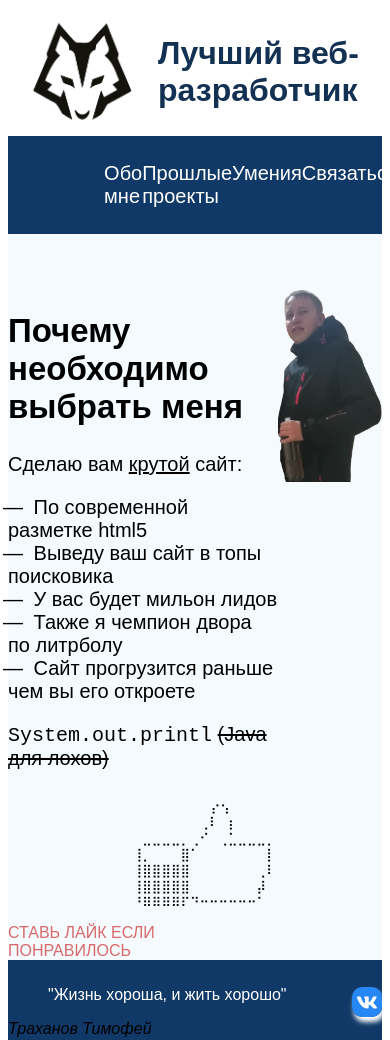
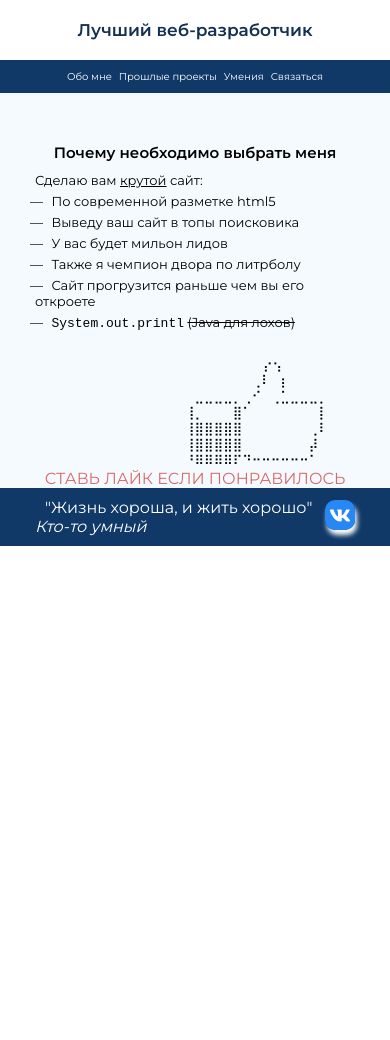
Before and after one commit to Ul-Tim-ate/Web-Labs, a plain HTML site: page index.html in a window 390 px wide. Shown: the top 1040 px of the page. After the commit the page ends 844 px from the top, so only its background shows below. Drawn offline with Linux system fonts and the light colour scheme.

Commit message:
Add files via upload

```diff
--- a/index.html
+++ b/index.html
@@ -4,20 +4,21 @@
     <meta charset="UTF-8" />
     <meta http-equiv="X-UA-Compatible" content="IE=edge" />
     <meta name="viewport" content="width=device-width, initial-scale=1.0" />
+    <link rel="preconnect" href="https://fonts.googleapis.com" />
+    <link rel="preconnect" href="https://fonts.gstatic.com" crossorigin />
+    <link
+      href="https://fonts.googleapis.com/css2?family=Montserrat:wght@400;500;600&display=swap"
+      rel="stylesheet"
+    />
     <link rel="stylesheet" href="css/style.css" />
     <title>Best proger</title>
   </head>
   <body>
     <header class="header">
-      <div class="header__header-top">
+      <div class="header__header-top header-top">
         <div class="container">
           <div class="header-top__wrapper">
-            <img
-              src="/img/logo.png"
-              alt="logo"
-              width="150px"
-              class="header__logo"
-            />
+            <img src="img/logo.png" alt="logo" class="header__logo" />
             <h1 class="header__name">Лучший веб-разработчик</h1>
           </div>
         </div>
@@ -26,10 +27,10 @@
         <div class="container">
           <nav class="header__navigation navigation">
             <ul class="navigation__list">
-              <li class="navigation__item"><a href="#"></a>Обо мне</li>
-              <li class="navigation__item"><a href="#"></a>Прошлые проекты</li>
-              <li class="navigation__item"><a href="#"></a>Умения</li>
-              <li class="navigation__item"><a href="#"></a>Связаться</li>
+              <li class="navigation__item"><a href="#">Обо мне</a></li>
+              <li class="navigation__item"><a href="#">Прошлые проекты</a></li>
+              <li class="navigation__item"><a href="#">Умения</a></li>
+              <li class="navigation__item"><a href="#">Связаться</a></li>
             </ul>
             <!-- navigation__list -->
           </nav>
@@ -52,8 +53,10 @@
                 <li class="main__item">
                   Сайт прогрузится раньше чем вы его откроете
                 </li>
+                <li class="main__item">
+                  <code>System.out.printl</code> <del>(Java для лохов)</del>
+                </li>
               </ul>
-              <code>System.out.printl</code> <del>(Java для лохов)</del>
             </div>
             <pre>
 ⠀⠀⠀⠀⠀⠀⠀
@@ -84,7 +87,7 @@
             <blockquote class="footer__motto">
               "Жизнь хороша, и жить хорошо"
             </blockquote>
-            <cite>Траханов Тимофей</cite>
+            <cite class="footer__author">Кто-то умный</cite>
           </div>
           <a href="https://vk.com/timohator1"
             ><img
--- /dev/null
+++ b/sass/_media.sass
@@ -0,0 +1,87 @@
+@media (max-width: 1200px)
+	.container
+		max-width: 960px
+	.navigation
+		max-width: 80%
+@media (max-width: 992px)
+	.container
+		max-width: 700px
+	.navigation
+		&__item
+			font-size: 18px
+	.header
+		&__name
+			font-size: 28px
+		&__logo
+			width: 130px
+	.main
+		&__header
+			font-size: 28px
+@media (max-width: 768px)
+	.container
+		max-width: 576px
+		width: 92%
+	.main
+		&__aside-bar
+			display: none
+@media (max-width: 576px)
+	.container
+		max-width: 420px
+		width: 92%
+	.header
+		&-top
+			padding: 20px 0
+			&__wrapper
+				justify-content: center
+		&__logo
+			display: none
+	.navigation
+		&__item
+			font-size: 13px
+	.main
+		&__content
+			display: flex
+			flex-wrap: wrap
+			justify-content: center
+			min-width: 100%
+		&__header
+			font-size: 20px
+		&__text
+			font-size: 20px
+			margin-bottom: 5px
+		&__item
+			font-size: 15px
+			margin-top: 5px
+			margin-bottom: 5px
+
+@media (max-width: 420px)
+	.container
+		max-width: 320px
+		width: 92%
+	.header
+		&__name
+			font-size: 17px
+		&-top
+			padding: 20px 0
+			&__wrapper
+				justify-content: center
+		&__logo
+			display: none
+	.navigation
+		&__item
+			font-size: 10px
+	.main
+		&__content
+			display: flex
+			flex-wrap: wrap
+			justify-content: center
+			min-width: 100%
+		&__header
+			font-size: 15px
+		&__text
+			font-size: 13px
+			margin-bottom: 5px
+		&__item
+			font-size: 13px
+			margin-top: 5px
+			margin-bottom: 5px
--- a/sass/_settings.sass
+++ b/sass/_settings.sass
@@ -1,10 +1,12 @@
 *
 	box-sizing: border-box
+	padding: 0
+	margin: 0
 body, html
 	font-family: 'Montserrat', sans-serif
 	height: 100%
 .container
-	max-width: 1110px
+	max-width: 1200px
 	margin: auto
 a
 	text-decoration: none
--- a/sass/blocks/_footer.sass
+++ b/sass/blocks/_footer.sass
@@ -7,6 +7,9 @@
 		align-items: center
 	&__motto
 		color: white
+		margin-left: 10px
 	&__networks
 		box-shadow: 2px 5px 5px white
 		border-radius: 10px
+	&__author
+		color: white
--- a/sass/blocks/_header.sass
+++ b/sass/blocks/_header.sass
@@ -1,4 +1,6 @@
 .header
+	&__logo
+		width: 150px
 	&__name
 		color: #133153
 	&__header-bottom
--- a/sass/blocks/_main.sass
+++ b/sass/blocks/_main.sass
@@ -19,12 +19,15 @@
 		color: #d86969
 	&__content
 		max-width: 600px
+		min-width: 500px
 	&__header
 		font-size: 33px
 		font-weight: semibold
+		margin-bottom: 10px
 	&__text
 		font-size: 20px
 	&__aside-bar
 		max-width: 300px
+		object-fit: cover
 .list-title
 	line-height: 20px
--- a/sass/style.sass
+++ b/sass/style.sass
@@ -3,3 +3,4 @@
 @import 'blocks/header'
 @import 'blocks/main'
 @import 'blocks/footer'
+@import 'media'
```
Also changed, not shown: css/style.css, 1 other file.
